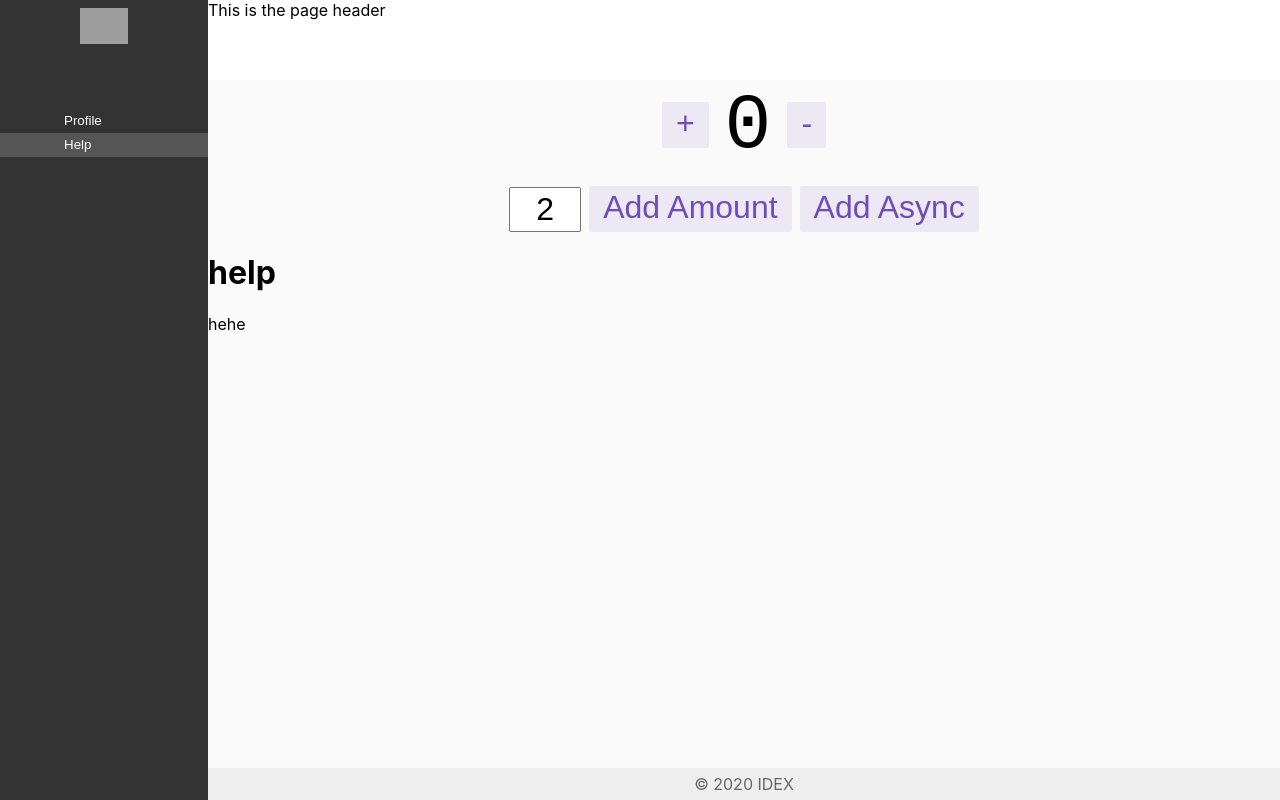
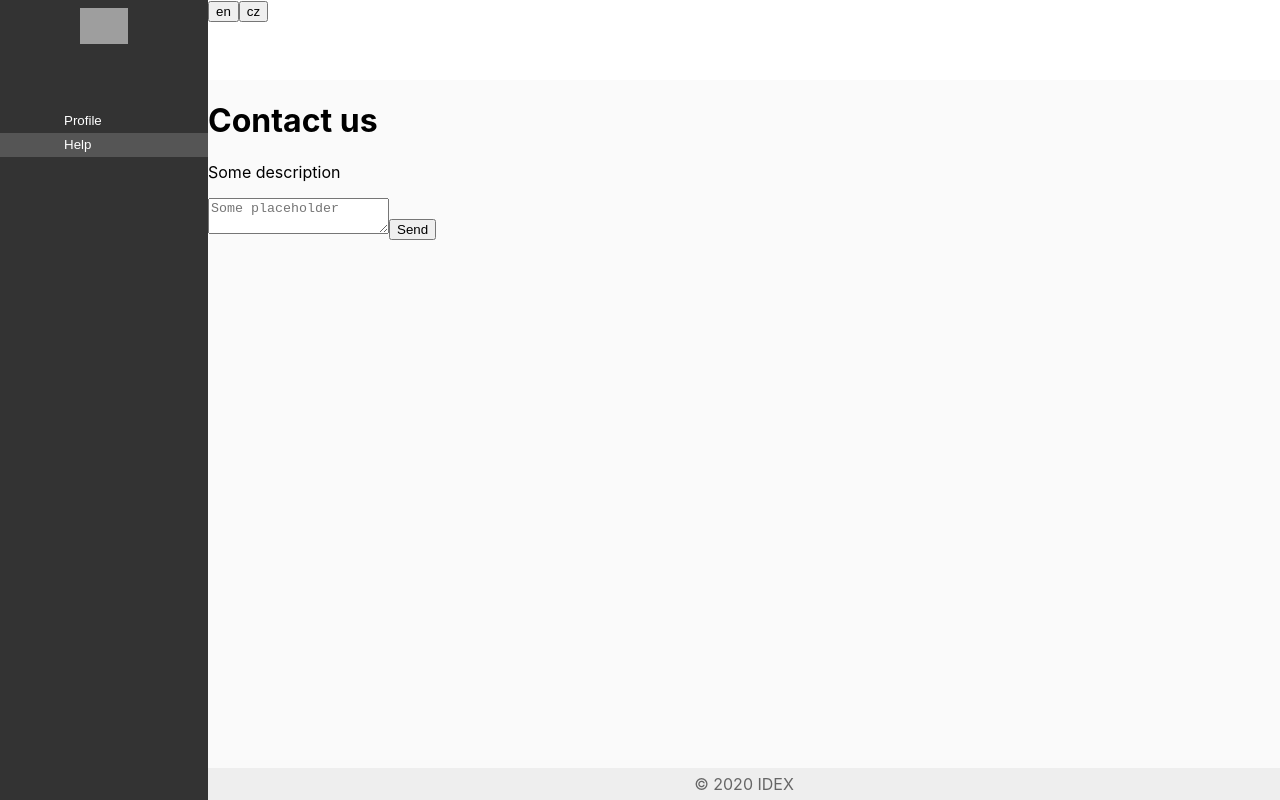
Before and after one commit to darthdeus/idex-challenge, a React (Create React App) app: page / in a window 1280 px wide. Both pictures are taken after a click on the button "Help". Built offline with nearby package versions, Linux system fonts and the light colour scheme; grey boxes are pictures that could not be loaded.

Commit message:
Working i18n, missing lots of styles and profile

```diff
--- a/src/App.css
+++ /dev/null
@@ -1,39 +0,0 @@
-.App {
-  text-align: center;
-}
-
-.App-logo {
-  height: 40vmin;
-  pointer-events: none;
-}
-
-@media (prefers-reduced-motion: no-preference) {
-  .App-logo {
-    animation: App-logo-float infinite 3s ease-in-out;
-  }
-}
-
-.App-header {
-  min-height: 100vh;
-  display: flex;
-  flex-direction: column;
-  align-items: center;
-  justify-content: center;
-  font-size: calc(10px + 2vmin);
-}
-
-.App-link {
-  color: rgb(112, 76, 182);
-}
-
-@keyframes App-logo-float {
-  0% {
-    transform: translateY(0);
-  }
-  50% {
-    transform: translateY(10px)
-  }
-  100% {
-    transform: translateY(0px)
-  }
-}
--- a/src/App.js
+++ b/src/App.js
@@ -1,6 +1,4 @@
 import React from "react";
-import { Counter } from "./features/counter/Counter";
-import "./App.css";
 
 import { useDispatch, useSelector } from "react-redux";
 import { PAGE_PROFILE, PAGE_HELP } from "./features/navigation/index";
@@ -8,6 +6,7 @@ import { PAGE_PROFILE, PAGE_HELP } from "./features/navigation/index";
 import Profile from "./pages/Profile";
 import Help from "./pages/Help";
 import Sidebar from "./components/Sidebar";
+import Header from "./components/Header";
 
 const routes = {
   [PAGE_PROFILE]: Profile,
@@ -15,7 +14,6 @@ const routes = {
 };
 
 function App() {
-  const dispatch = useDispatch();
   const currentPage = useSelector(state => state.navigation.page);
 
   const currentComponent = routes[currentPage];
@@ -31,13 +29,10 @@ function App() {
           <Sidebar />
         </div>
 
-        <header className="main-header">This is the page header</header>
-        <main className="main-content">
-          <div className="App">
-            <Counter />
-          </div>
-          {React.createElement(currentComponent)}
-        </main>
+        <header className="main-header">
+          <Header />
+        </header>
+        <main className="main-content">{React.createElement(currentComponent)}</main>
 
         <footer className="main-footer">&copy; 2020 IDEX</footer>
       </div>
--- a/src/app/store.js
+++ b/src/app/store.js
@@ -1,10 +1,12 @@
 import { configureStore } from "@reduxjs/toolkit";
 import counterReducer from "../features/counter/counterSlice";
 import navigation from "../features/navigation/index";
+import i18n from "../features/i18n";
 
 export default configureStore({
   reducer: {
     counter: counterReducer,
     navigation,
+    i18n,
   },
 });
--- /dev/null
+++ b/src/components/Header.js
@@ -0,0 +1,13 @@
+import React from "react";
+import { useDispatch } from "react-redux";
+import { setLanguage } from "../features/i18n";
+
+export default function Header() {
+  const dispatch = useDispatch();
+  return (
+    <div>
+      <button onClick={() => dispatch(setLanguage("en"))}>en</button>
+      <button onClick={() => dispatch(setLanguage("cz"))}>cz</button>
+    </div>
+  );
+}
--- a/src/components/Sidebar.js
+++ b/src/components/Sidebar.js
@@ -5,9 +5,12 @@ import { gotoProfile, gotoHelp, PAGE_HELP, PAGE_PROFILE } from "../features/navi
 
 // not doing this as a module to save time
 import "./Sidebar.css";
+import { useI18n } from "../features/i18n";
 
 export default function Sidebar() {
   const dispatch = useDispatch();
+  const i18n = useI18n();
+
   const currentPage = useSelector(state => state.navigation.page);
 
   return (
@@ -26,7 +29,7 @@ export default function Sidebar() {
               href="#"
               onClick={() => dispatch(gotoProfile())}
             >
-              Profile
+              {i18n("pages.profile")}
             </button>
           </li>
           <li>
@@ -35,7 +38,7 @@ export default function Sidebar() {
               href="#"
               onClick={() => dispatch(gotoHelp())}
             >
-              Help
+              {i18n("pages.help")}
             </button>
           </li>
         </ul>
--- /dev/null
+++ b/src/features/i18n.js
@@ -0,0 +1,48 @@
+import { useSelector } from "react-redux";
+
+const { createSlice } = require("@reduxjs/toolkit");
+
+const keys = {
+  en: {
+    // This is less than ideal, but running out of time
+    ["pages.profile"]: "Profile",
+    ["pages.help"]: "Help",
+    ["help.title"]: "Contact us",
+    ["help.description"]: "Some description",
+    ["help.placeholder"]: "Some placeholder",
+    ["help.button"]: "Send",
+  },
+  cz: {},
+};
+
+function makeLookup(language) {
+  return key => {
+    return keys[language][key] || `Missing translation "${language}.${key}", see i18n.js`;
+  };
+}
+
+export function useI18n() {
+  const language = useSelector(s => s.i18n.language);
+  return makeLookup(language);
+}
+
+const i18n = createSlice({
+  name: "i18n",
+  initialState: {
+    language: "en",
+  },
+  reducers: {
+    setLanguage(state, { payload: language }) {
+      if (!keys[language]) {
+        throw new Error(`Invalid language ${language}, not found in ${Object.keys(keys)}`);
+      }
+      return {
+        language,
+      };
+    },
+  },
+});
+
+export const { setLanguage } = i18n.actions;
+
+export default i18n.reducer;
--- a/src/pages/Help.js
+++ b/src/pages/Help.js
@@ -1,10 +1,18 @@
 import React from "react";
+import { useSelector } from "react-redux";
+import { useI18n } from "../features/i18n";
 
 export default function Help() {
+  const i18n = useI18n();
   return (
     <div>
-      <h1>help</h1>
-      hehe
+      <h1>{i18n("help.title")}</h1>
+      <p>{i18n("help.description")}</p>
+
+      <form>
+        <textarea name="message" placeholder={i18n("help.placeholder")} />
+        <button>{i18n("help.button")}</button>
+      </form>
     </div>
   );
 }
--- a/src/pages/Profile.js
+++ b/src/pages/Profile.js
@@ -1,6 +1,9 @@
 import React from "react";
+import { useI18n } from "../features/i18n";
 
 export default function Profile() {
+  const i18n = useI18n();
+
   return (
     <div>
       <h1>profile</h1>
```
